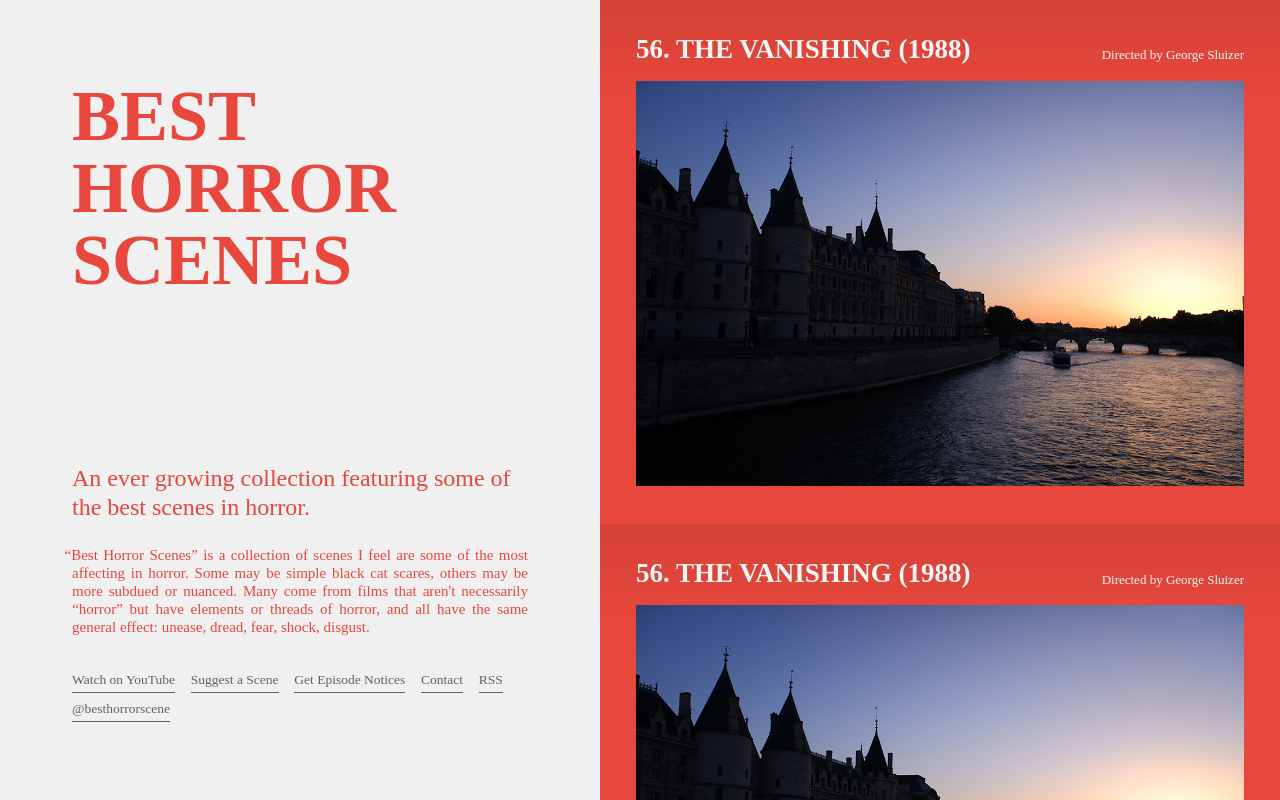
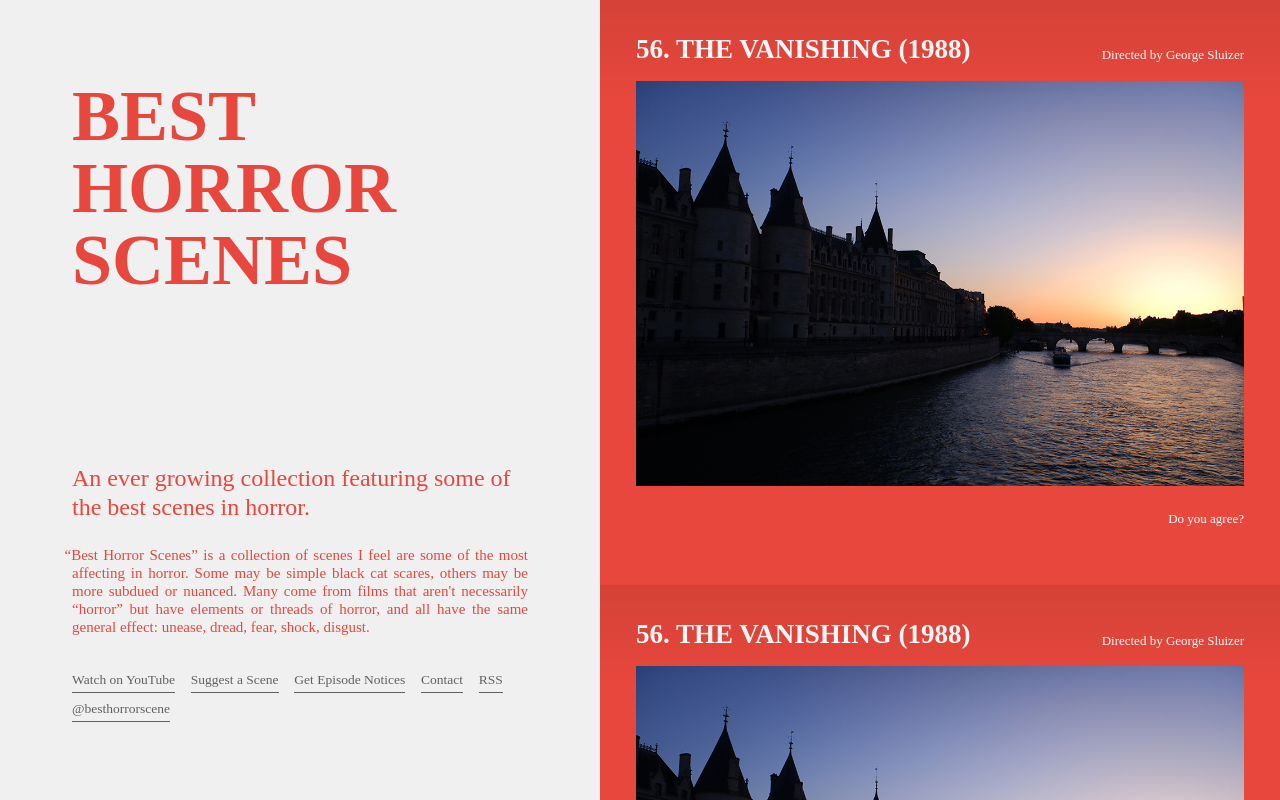
Before and after one commit to KimBiYam/css-practice, a plain HTML site: page best-horror-clone/index.html in a window 1280 px wide. Drawn offline with Linux system fonts and the light colour scheme.

Commit message:
Add content footer text

```diff
--- a/best-horror-clone/index.css
+++ b/best-horror-clone/index.css
@@ -238,6 +238,16 @@ div.content-image-wrapper > img {
   width: 100%;
 }
 
+footer.content-footer {
+  display: flex;
+  justify-content: flex-end;
+}
+
+footer.content-footer > div {
+  font-size: 1.3rem;
+  padding: 24px 0;
+}
+
 @media screen and (min-width: 0) and (max-width: 599px) {
   header.main-header div.main-header-title {
     padding: 10vh 0 36px 36px;
--- a/best-horror-clone/index.html
+++ b/best-horror-clone/index.html
@@ -61,7 +61,9 @@
                 alt="video-sample-image"
               />
             </div>
-            <footer class="content-footer"></footer>
+            <footer class="content-footer">
+              <div>Do you agree?</div>
+            </footer>
           </article>
           <article class="content">
             <header class="content-header">
@@ -77,7 +79,9 @@
                 alt="video-sample-image"
               />
             </div>
-            <footer class="content-footer"></footer>
+            <footer class="content-footer">
+              <div>Do you agree?</div>
+            </footer>
           </article>
           <article class="content">
             <header class="content-header">
@@ -93,7 +97,9 @@
                 alt="video-sample-image"
               />
             </div>
-            <footer class="content-footer"></footer>
+            <footer class="content-footer">
+              <div>Do you agree?</div>
+            </footer>
           </article>
           <article class="content">
             <header class="content-header">
@@ -109,7 +115,9 @@
                 alt="video-sample-image"
               />
             </div>
-            <footer class="content-footer"></footer>
+            <footer class="content-footer">
+              <div>Do you agree?</div>
+            </footer>
           </article>
         </section>
       </main>
```
